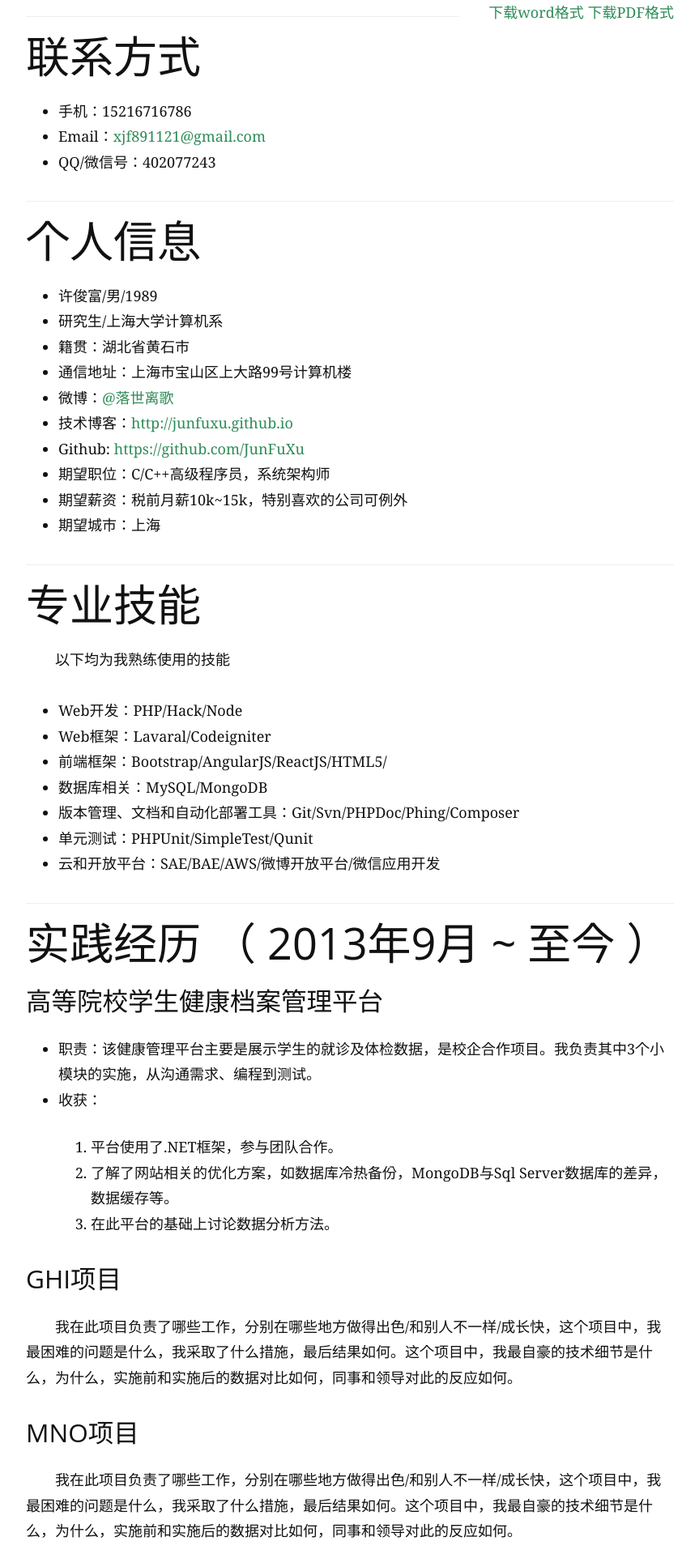
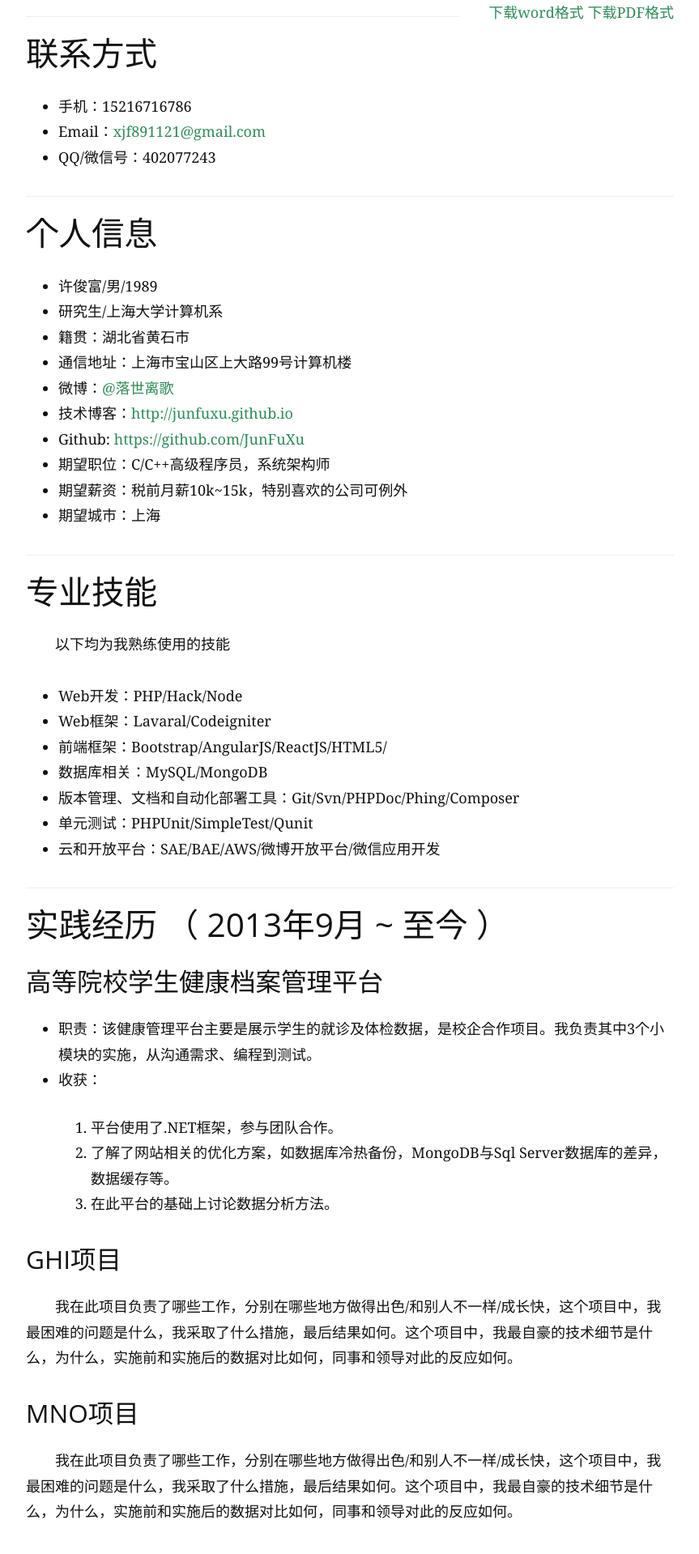
Before and after one commit to JunFuXu/JunFuXu.github.io, a Jekyll site: the page built from resume.md, in a window 1280 px wide. Shown: the top 1919 px of the page at 81% size, without its empty margins (208-1071 px from the left). Built offline with Jekyll 4.4.1, drawn with Linux system fonts in a browser that asks for light colours; Markdown is read by kramdown in place of the engine named in the settings.

```diff
--- a/resume.md
+++ b/resume.md
@@ -11,7 +11,7 @@ p{
 <p style="float:right"><a href="./assets/resume/简历--许俊富.docx">下载word格式</a> <a href="./assets/resume/简历-许俊富.pdf">下载PDF格式</a></p>
 ---
 
-# 联系方式
+## 联系方式
 
 - 手机：15216716786
 - Email：<a href="mailto:xjf891121@gmail.com">xjf891121@gmail.com</a>
@@ -19,7 +19,7 @@ p{
 
 ---
 
-# 个人信息
+## 个人信息
 
  - 许俊富/男/1989
  - 研究生/上海大学计算机系
@@ -34,7 +34,7 @@ p{
 
 ---
 
-# 专业技能
+## 专业技能
 
 以下均为我熟练使用的技能
 
@@ -48,7 +48,7 @@ p{
 
 ---
 
-# 实践经历 （ 2013年9月 ~ 至今 ）
+## 实践经历 （ 2013年9月 ~ 至今 ）
 
 ### 高等院校学生健康档案管理平台
  * 职责：该健康管理平台主要是展示学生的就诊及体检数据，是校企合作项目。我负责其中3个小模块的实施，从沟通需求、编程到测试。
@@ -69,16 +69,16 @@ p{
 
 ---
 
-# 开源项目和作品
+## 开源项目和作品
 
  - [Sudoku](https://github.com/JunFuXu/Sudoku) : 项目的简要说明，Star和Fork数多的可以注明
  - [ArithmeticCoder](https://github.com/JunFuXu/ArithmeticCoder) : 项目的简要说明，Star和Fork数多的可以注明
 
 ---
 
-# 所获荣誉
+## 所获荣誉
 
-### 研究生：
+#### 研究生：
  * 2014-2014 学年：校三等奖学奖。
 
 ### 本科生：
@@ -90,25 +90,25 @@ p{
 
 ---
 
-# 技术文章
+## 技术文章
 （挑选你写作或翻译的技术文章，好的文章可以从侧面证实你的表达和沟通能力，也帮助招聘方更了解你）
 
 - [大数据分析技术：游泳数据分析](./assets/resume/1406699654.pptx)
 - [来自Andrew W. Moore的Gaussians分布 (翻译文章)](http://junfuxu.github.io/blog/guassian/)
 
-# 演讲和讲义
+## 演讲和讲义
 
  - 2014架构师大会演讲：[大数据分析技术：游泳数据分析](./assets/resume/1406697757.ppt)
  - 9月公司内部分享：[机器学习：关联规则挖掘](./assets/resume/1406699654.pptx)
 
 ---
 
-# 自我评价
+## 自我评价
 
  * 对计算机科学充满兴趣，自学能力较强，目前主要做web前端开发及数据的可视化分析。
  * 积极乐观，乐于参与公益活动；工作中，态度认真，有责任心，具备良好的沟通能力。
 
 ---
 
-# 致谢
+## 致谢
 感谢您花时间阅读我的简历，期待能有机会和您共事。
```
